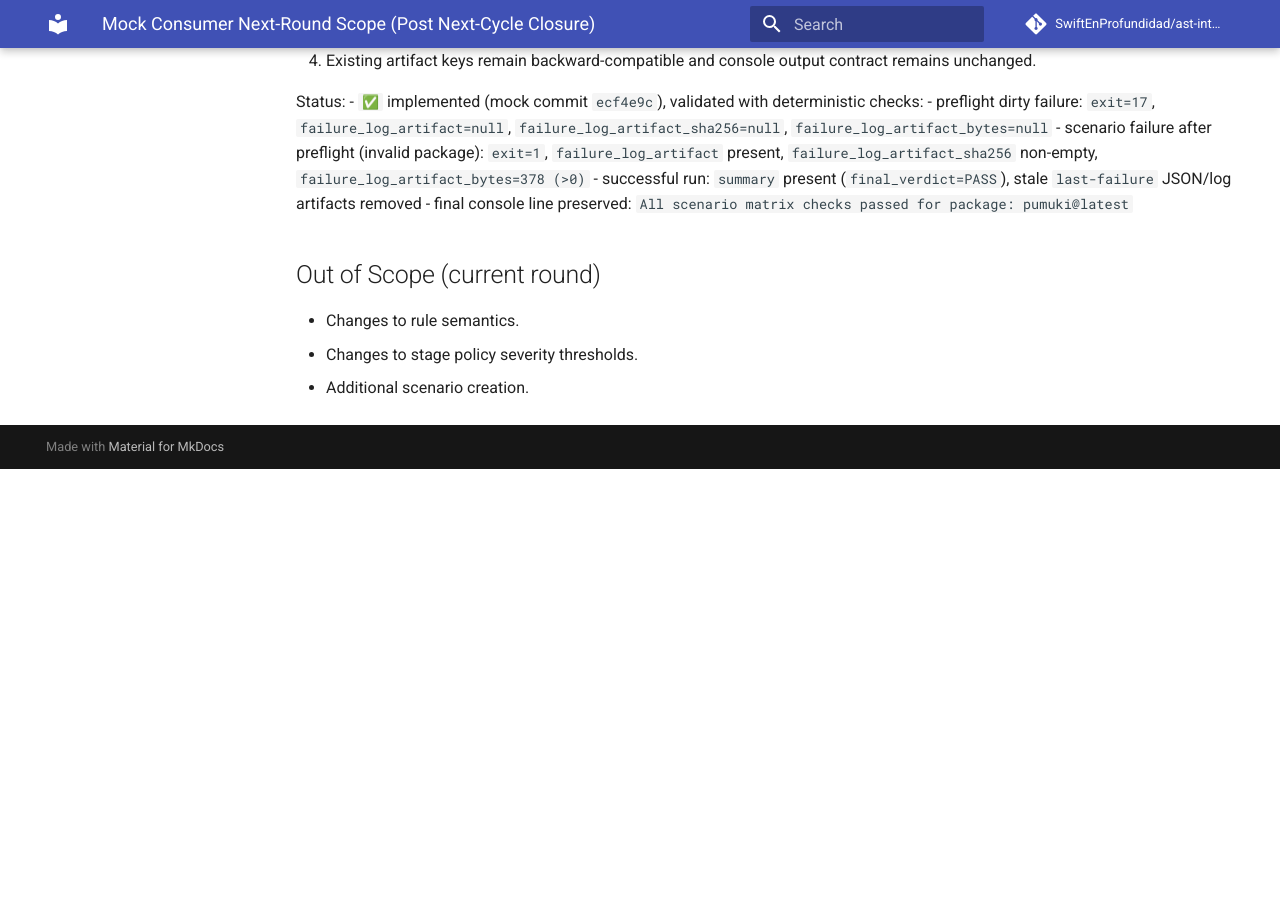
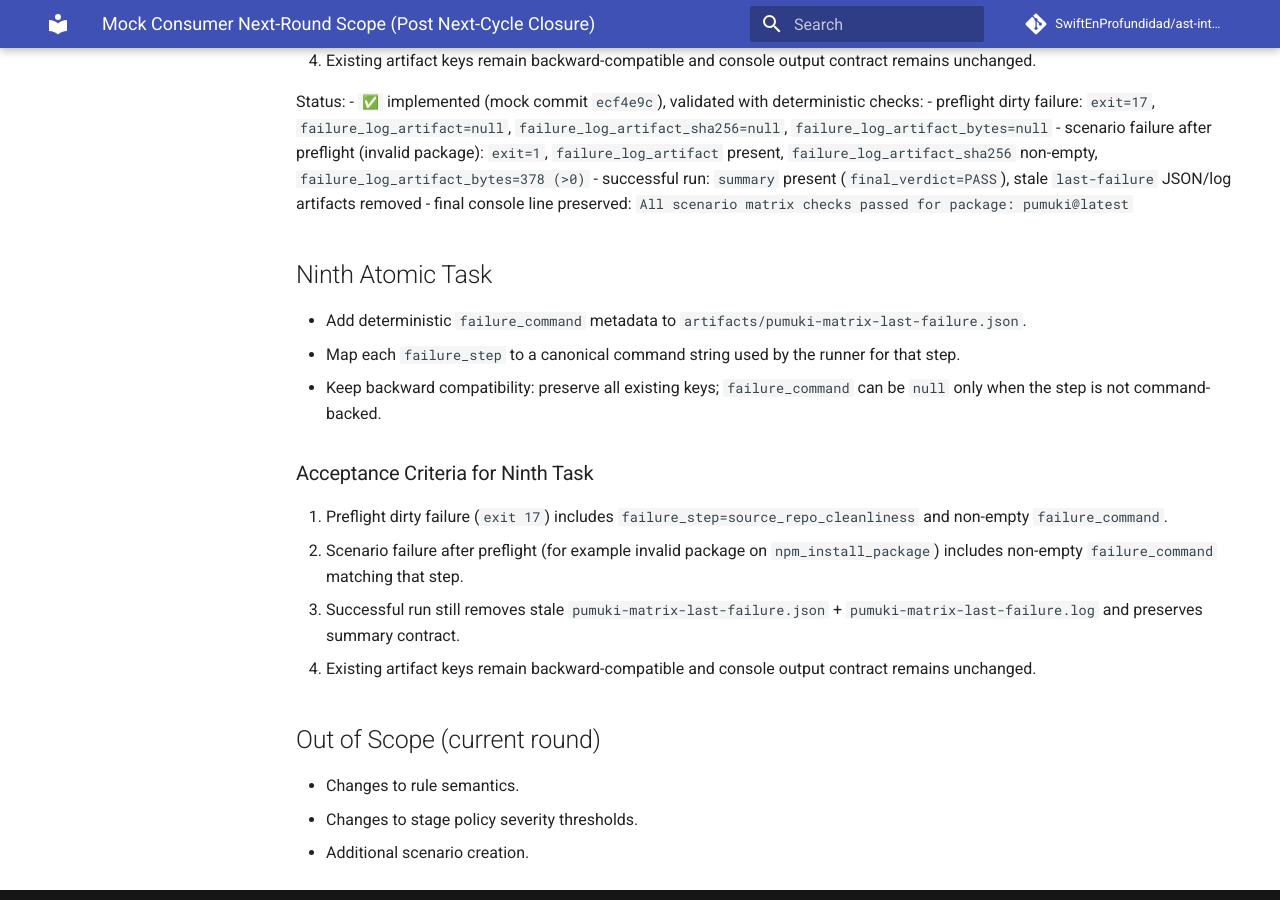
Before and after one commit to SwiftEnProfundidad/ast-intelligence-hooks, an MkDocs documentation site: the page built from docs/validation/mock-consumer-next-round-scope.md, in a window 1280 px wide and 900 px high, scrolled down 5053 px. Built offline with MkDocs 1.6.1 and Material for MkDocs 9.7.7, drawn with Linux system fonts in a browser that asks for light colours; comment, search, counter and statistics services are not loaded; before the commit the page ends 5522 px from its top, so only the background shows below that.

Commit message:
docs(validation): define task 9 failure-command metadata

```diff
--- a/docs/validation/mock-consumer-next-round-scope.md
+++ b/docs/validation/mock-consumer-next-round-scope.md
@@ -173,6 +173,19 @@ Status:
   - successful run: `summary` present (`final_verdict=PASS`), stale `last-failure` JSON/log artifacts removed
   - final console line preserved: `All scenario matrix checks passed for package: pumuki@latest`
 
+## Ninth Atomic Task
+
+- Add deterministic `failure_command` metadata to `artifacts/pumuki-matrix-last-failure.json`.
+- Map each `failure_step` to a canonical command string used by the runner for that step.
+- Keep backward compatibility: preserve all existing keys; `failure_command` can be `null` only when the step is not command-backed.
+
+### Acceptance Criteria for Ninth Task
+
+1. Preflight dirty failure (`exit 17`) includes `failure_step=source_repo_cleanliness` and non-empty `failure_command`.
+2. Scenario failure after preflight (for example invalid package on `npm_install_package`) includes non-empty `failure_command` matching that step.
+3. Successful run still removes stale `pumuki-matrix-last-failure.json` + `pumuki-matrix-last-failure.log` and preserves summary contract.
+4. Existing artifact keys remain backward-compatible and console output contract remains unchanged.
+
 ## Out of Scope (current round)
 
 - Changes to rule semantics.
```
Also changed, not shown: docs/REFRACTOR_PROGRESS.md (+2 -1 lines).
